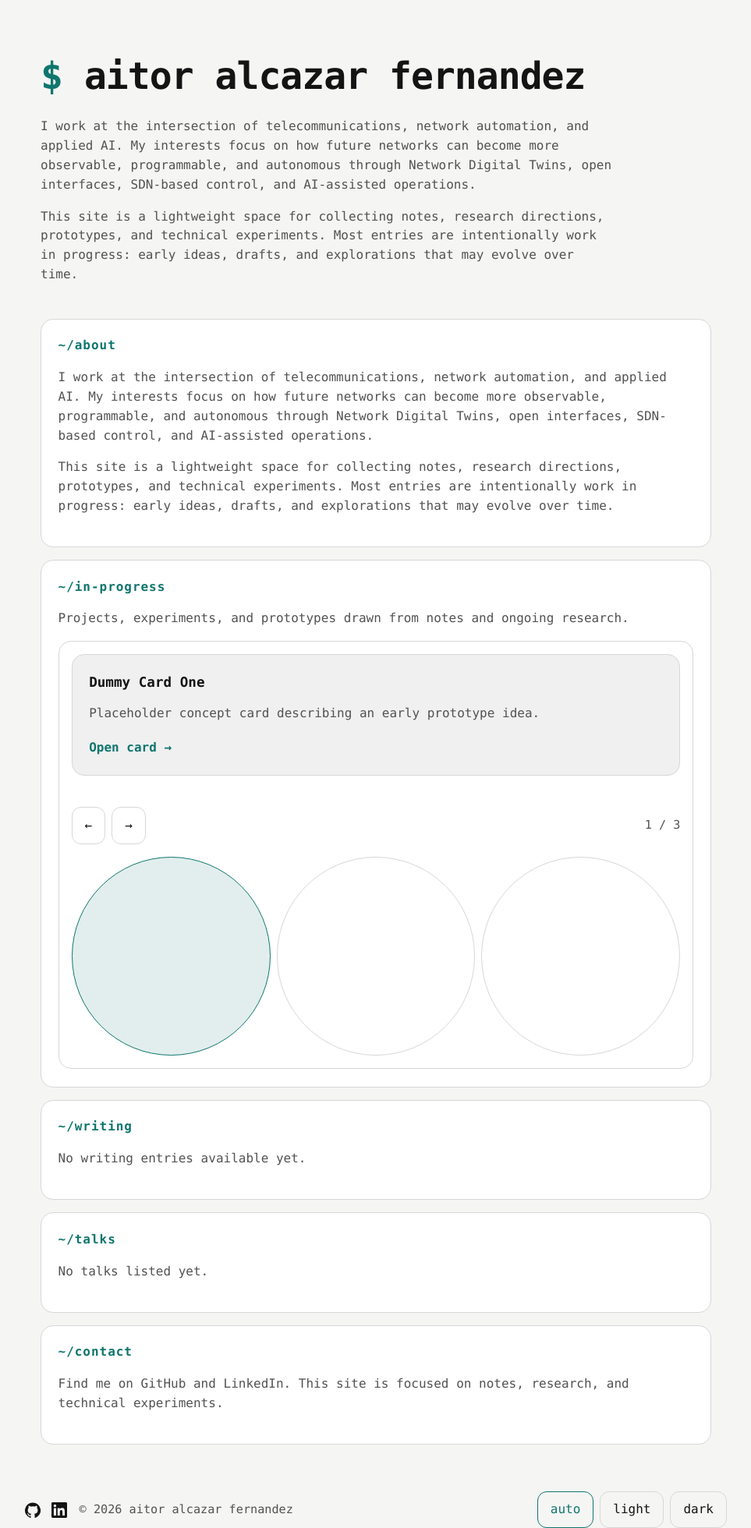
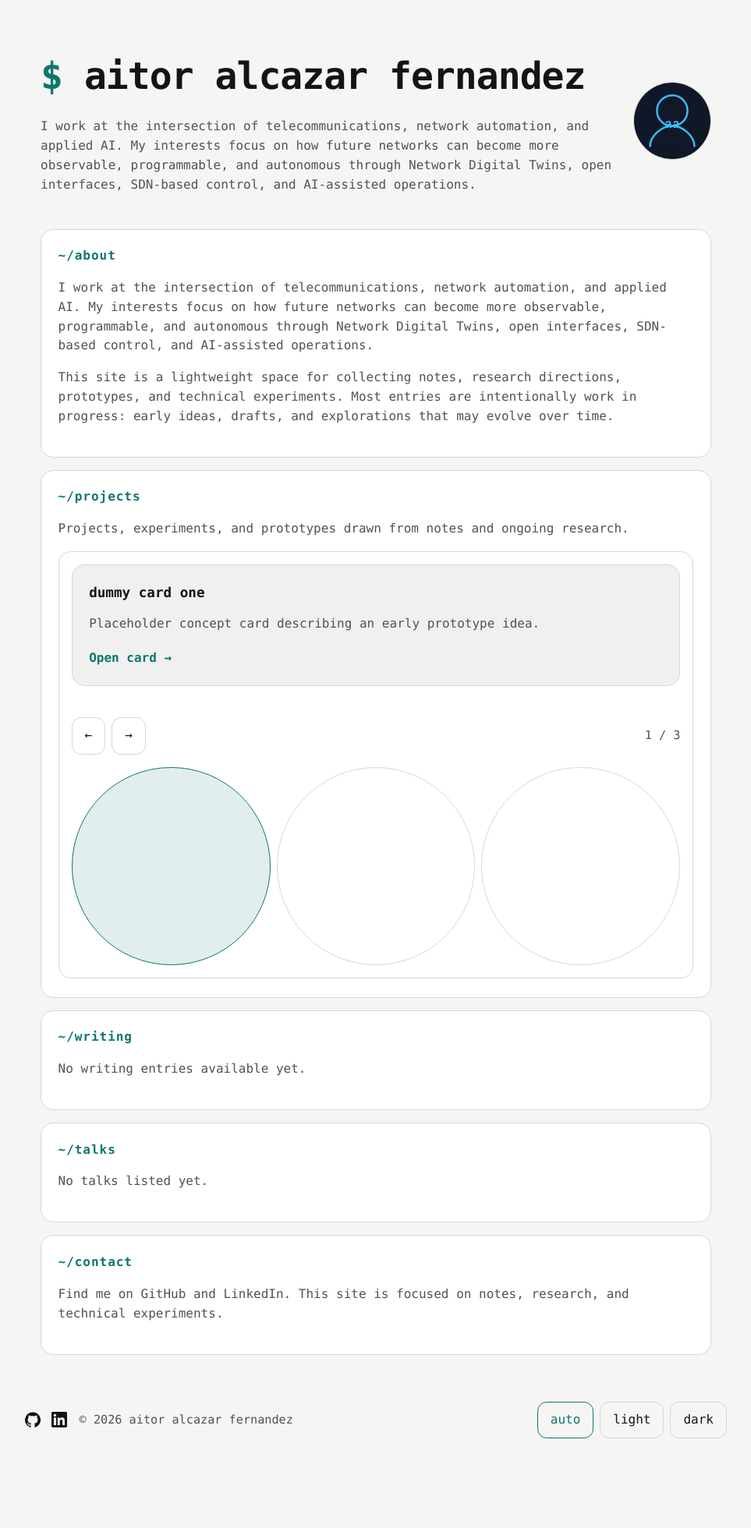
Before and after one commit to aitor-alcazar/aitor-alcazar.github.io, a Jekyll site: the page built from index.md, in a window 1280 px wide. Shown: the whole page at 78% size, without its empty margins (158-1121 px from the left). Built offline with Jekyll 4.4.1, drawn with Linux system fonts in a browser that asks for light colours; after the commit the page ends 1845 px from its top, so only the background shows below that.

Commit message:
Update terminal-inspired section titles and add profile image

```diff
--- a/_layouts/home.html
+++ b/_layouts/home.html
@@ -2,13 +2,15 @@
 layout: default
 ---
 <section id="hero" class="section hero">
-  <h1 class="page-title">aitor alcazar fernandez</h1>
-  <p class="hero-copy">
-    I work at the intersection of telecommunications, network automation, and applied AI. My interests focus on how future networks can become more observable, programmable, and autonomous through Network Digital Twins, open interfaces, SDN-based control, and AI-assisted operations.
-  </p>
-  <p class="hero-copy">
-    This site is a lightweight space for collecting notes, research directions, prototypes, and technical experiments. Most entries are intentionally work in progress: early ideas, drafts, and explorations that may evolve over time.
-  </p>
+  <div class="hero-top">
+    <div>
+      <h1 class="page-title">aitor alcazar fernandez</h1>
+      <p class="hero-copy">
+        I work at the intersection of telecommunications, network automation, and applied AI. My interests focus on how future networks can become more observable, programmable, and autonomous through Network Digital Twins, open interfaces, SDN-based control, and AI-assisted operations.
+      </p>
+    </div>
+    <img src="{{ '/assets/images/profile.svg' | relative_url }}" alt="Profile image of aitor alcazar fernandez" class="profile-image" />
+  </div>
 </section>
 
 <section id="about" class="section section-block">
@@ -19,8 +21,8 @@ layout: default
   </div>
 </section>
 
-<section id="in-progress" class="section section-block">
-  <h2>~/in-progress</h2>
+<section id="projects" class="section section-block">
+  <h2>~/projects</h2>
   <p class="section-copy">Projects, experiments, and prototypes drawn from notes and ongoing research.</p>
   {% include card-carousel.html cards=site.data.cards %}
 </section>
--- a/assets/css/styles.css
+++ b/assets/css/styles.css
@@ -49,6 +49,44 @@ body {
 .skip-link {
   position: absolute;
   left: -999px;
+}
+
+h1,
+h2,
+.page-title,
+.entry-title,
+.card-item h3,
+.footer-copy,
+.theme-switcher button,
+.carousel-status {
+  text-transform: lowercase;
+}
+
+.hero-top {
+  display: grid;
+  grid-template-columns: minmax(0, 1fr) auto;
+  align-items: center;
+  gap: 1.5rem;
+}
+
+.profile-image {
+  width: 100px;
+  height: 100px;
+  border-radius: 999px;
+  border: 1px solid var(--border);
+  object-fit: cover;
+}
+
+@media (max-width: 640px) {
+  .hero-top {
+    grid-template-columns: 1fr;
+  }
+
+  .profile-image {
+    width: 80px;
+    height: 80px;
+    justify-self: start;
+  }
 }
 
 .skip-link:focus {
```
Also changed, not shown: assets/images/profile.svg (added).
